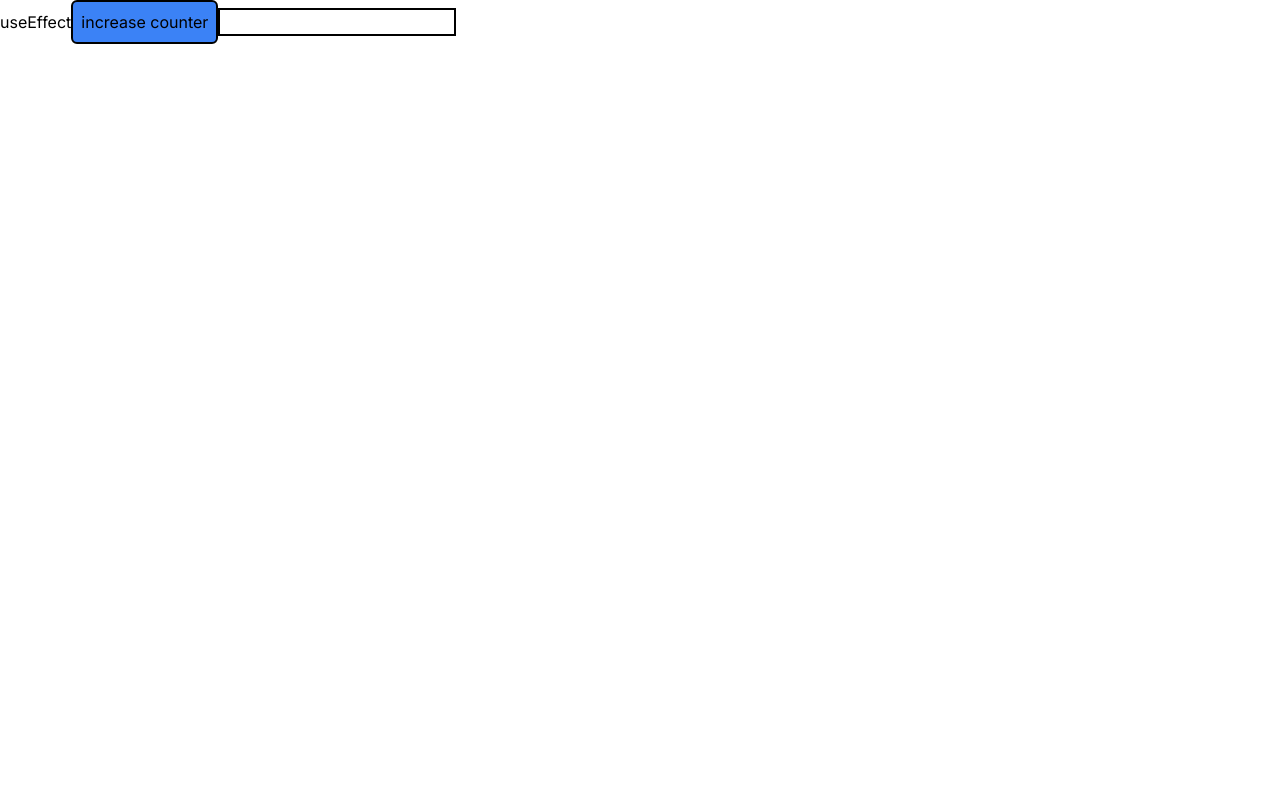
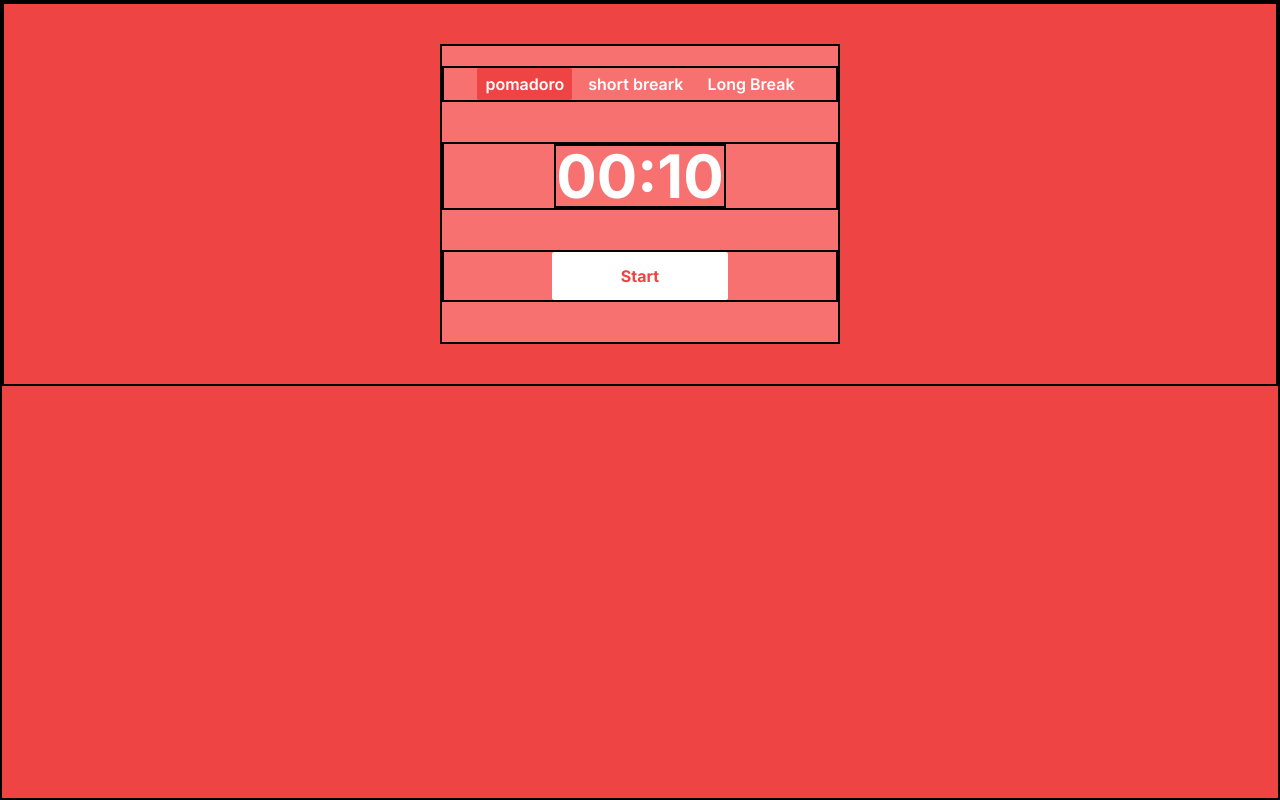
Before and after one commit to leeya018/practice, a Next.js app: page / in a window 1280 px wide. Built offline with nearby package versions, Linux system fonts and the light colour scheme.

Commit message:
Timer component

```diff
--- a/src/app/globals.css
+++ b/src/app/globals.css
@@ -2,11 +2,15 @@
 @tailwind components;
 @tailwind utilities;
 
-div,
-button,
-input {
-  /* @apply border-2 border-black; */
+div {
+  @apply border-2 border-black;
 }
 button {
-  @apply border-2 rounded-md border-black p-2 bg-blue-500;
+  /* @apply border-2 rounded-md p-2 bg-blue-500; */
 }
+.button-top {
+  @apply px-2 py-1 text-white font-semibold   rounded-sm;
+}
+.button-start {
+  @apply px-7 py-2 w-44 h-12 text-red-500 font-bold bg-white  rounded-sm;
+}
--- a/src/app/page.tsx
+++ b/src/app/page.tsx
@@ -1,44 +1,11 @@
 "use client";
-import React, { useState, useEffect } from "react";
+import Timer from "@/components/Timer";
+import React from "react";
 
 export default function page() {
-  const [count, setCount] = useState(0);
-  const [name, setName] = useState("");
-  // useEffect(() => {
-  //   // fect function
-  //   const getData = async () => {
-  //     const res = await fetch("https://jsonplaceholder.typicode.com/todos/1");
-  //     const data = await res.json();
-  //     console.log(data);
-  //     return data;
-  //   };
-  //   getData();
-  // }, []);
-
-  // useEffect(() => {
-  //   const resizeFunc = () => console.log(window.innerWidth);
-  //   window.addEventListener("resize", resizeFunc);
-
-  //   return () => {
-  //     window.removeEventListener("resize", resizeFunc);
-  //   };
-  // }, []);
-
-  useEffect(() => {
-    console.log({ name, count });
-  }, [count, name]);
-
-  // console.log("component");
   return (
-    <div>
-      useEffect
-      <button onClick={() => setCount(count + 1)}>increase counter</button>
-      <input
-        className="border-2 border-black"
-        type="text"
-        value={name}
-        onChange={(e) => setName(e.target.value)}
-      />
+    <div className="w-screen h-screen bg-red-500">
+      <Timer />
     </div>
   );
 }
--- /dev/null
+++ b/src/components/Timer.tsx
@@ -0,0 +1,88 @@
+import React, { useState, useEffect } from "react";
+let timer: any;
+export default function Timer() {
+  const [seconds, setSeconds] = useState(10);
+  const [isStop, setIsStop] = useState(true);
+  const [chosenTab, setChosenTab] = useState("pomadoro");
+
+  useEffect(() => {
+    if (!isStop && seconds > 0) {
+      timer = setTimeout(() => {
+        setSeconds(seconds - 1);
+      }, 1000);
+
+      return () => clearTimeout(timer);
+    }
+  }, [seconds, isStop]);
+
+  const stop = () => {
+    clearTimeout(timer);
+    setIsStop(true);
+  };
+  const start = () => {
+    setIsStop(false);
+  };
+  console.log(chosenTab);
+  const getTimeClock = () => {
+    const minutes = Math.floor(seconds / 60);
+    const remainingSeconds = seconds % 60;
+
+    const paddedMinutes = String(minutes).padStart(2, "0");
+    const paddedSeconds = String(remainingSeconds).padStart(2, "0");
+
+    // Format the output as HH:mm:ss
+    return `${paddedMinutes}:${paddedSeconds}`;
+  };
+
+  return (
+    <div className="w-full mx-auto flex  justify-center ">
+      <div className="mt-10 w-[400px] h-[300px] mb-10 py-5 bg-red-400 ">
+        {/* buttons */}
+        <div className="flex items-center justify-center gap-2">
+          <button
+            onClick={() => {
+              setChosenTab("pomadoro");
+              setSeconds(25 * 60);
+            }}
+            className={` button-top  ${
+              chosenTab === "pomadoro" && "bg-red-500"
+            } `}
+          >
+            pomadoro
+          </button>
+          <button
+            className={`${
+              chosenTab === "shortbreak" && "bg-red-500"
+            } button-top`}
+            onClick={() => {
+              setChosenTab("shortbreak");
+              setSeconds(5 * 60);
+            }}
+          >
+            short breark
+          </button>
+          <button
+            onClick={() => {
+              setChosenTab("longbreak");
+              setSeconds(15 * 60);
+            }}
+            className={`${
+              chosenTab === "longbreak" && "bg-red-500"
+            } button-top`}
+          >
+            Long Break
+          </button>
+        </div>
+        {/* timee */}
+        <div className="flex items-center justify-center mt-10">
+          <div className="text-white font-bold text-6xl ">{getTimeClock()}</div>
+        </div>
+        <div className="flex items-center justify-center mt-10">
+          <button onClick={isStop ? start : stop} className="button-start">
+            {isStop ? "Start" : "Stop"}
+          </button>
+        </div>
+      </div>
+    </div>
+  );
+}
```
